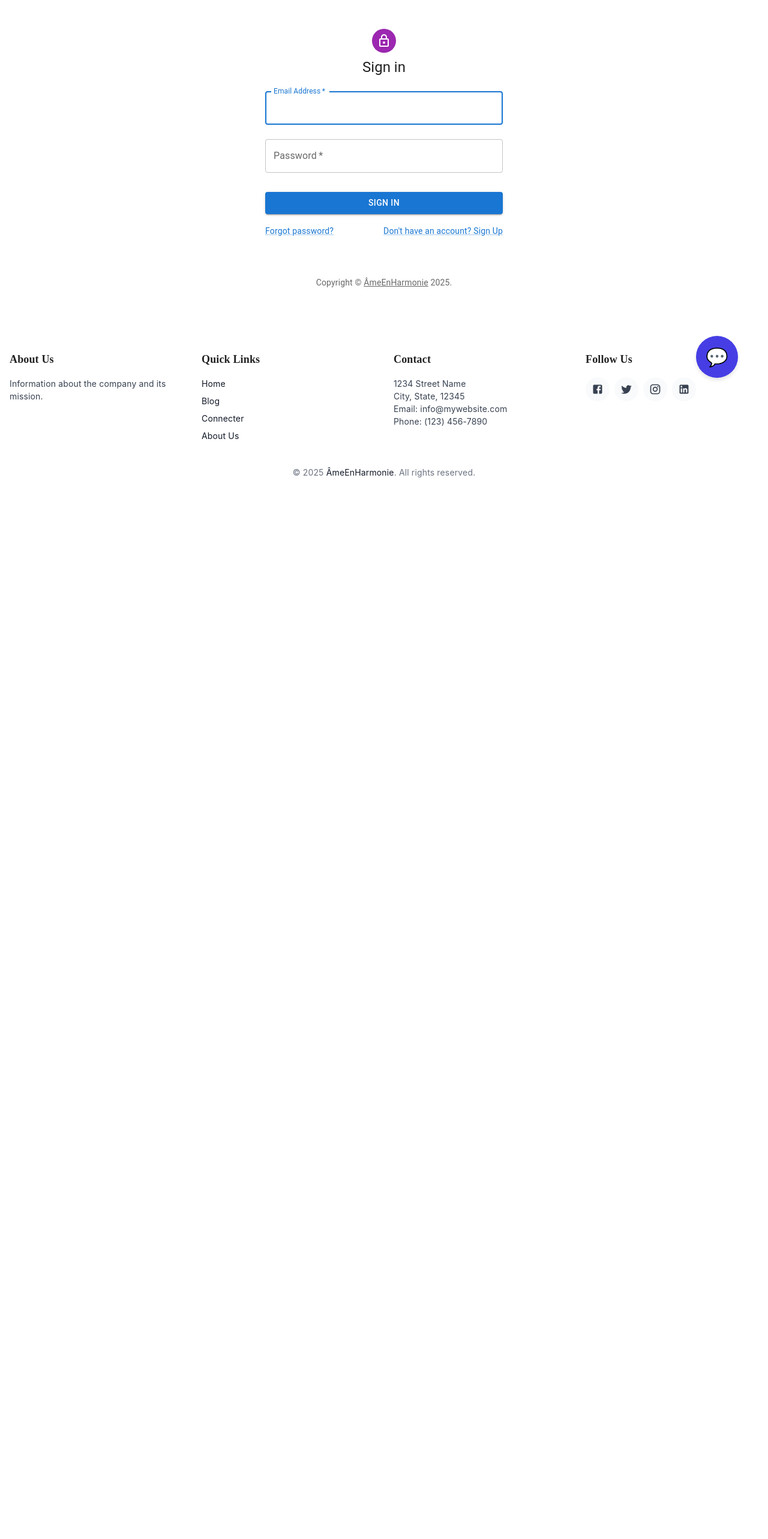
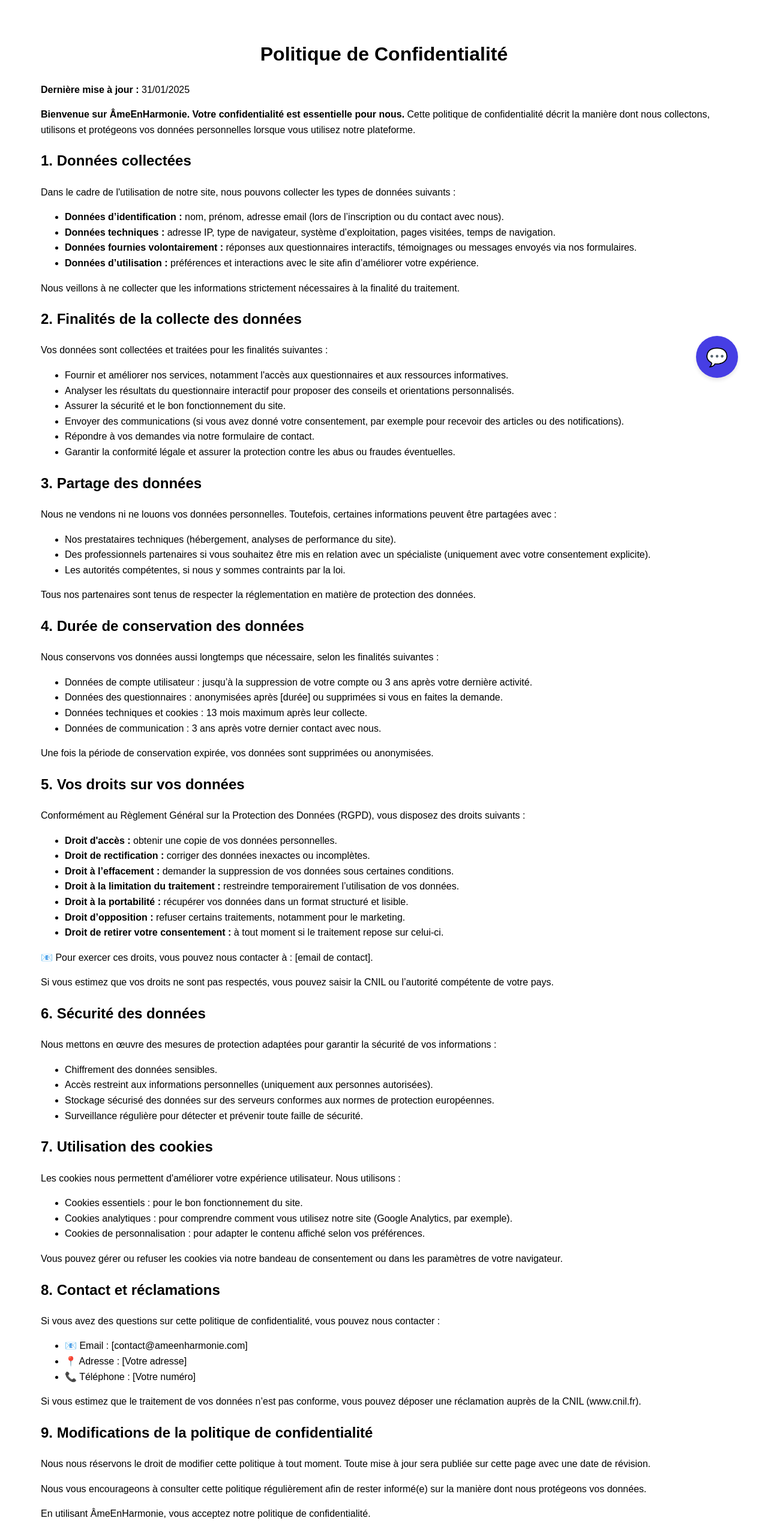
Before and after one commit to ohaddar/front_AME-EN-HARMONIE, a React (Vite) app: page /privacy-policy in a window 1280 px wide. Shown: the part 120-2686 px from the top of the page at 60% size. Before the commit the page ends 950 px from the top, so only its background shows below. Built offline with nearby package versions, Linux system fonts and the light colour scheme.

Commit message:
📄 add privacy-policy file

```diff
--- /dev/null
+++ b/src/components/common/privacy-policy.tsx
@@ -0,0 +1,260 @@
+const PrivacyPolicy = () => {
+  return (
+    <div
+      style={{
+        padding: "60px",
+        fontFamily: "Arial, sans-serif",
+        lineHeight: "1.6",
+      }}
+    >
+      <h1 style={{ textAlign: "center", marginBottom: "20px" }}>
+        Politique de Confidentialité
+      </h1>
+      <p>
+        <strong>Dernière mise à jour :</strong> 31/01/2025
+      </p>
+      <p>
+        <strong>
+          Bienvenue sur ÂmeEnHarmonie. Votre confidentialité est essentielle
+          pour nous.
+        </strong>{" "}
+        Cette politique de confidentialité décrit la manière dont nous
+        collectons, utilisons et protégeons vos données personnelles lorsque
+        vous utilisez notre plateforme.
+      </p>
+      <section style={{ marginBottom: "20px" }}>
+        <h2>1. Données collectées</h2>
+        <p>
+          Dans le cadre de l'utilisation de notre site, nous pouvons collecter
+          les types de données suivants :
+        </p>
+        <ul>
+          <li>
+            <strong>Données d’identification :</strong> nom, prénom, adresse
+            email (lors de l’inscription ou du contact avec nous).
+          </li>
+          <li>
+            <strong>Données techniques :</strong> adresse IP, type de
+            navigateur, système d’exploitation, pages visitées, temps de
+            navigation.
+          </li>
+          <li>
+            <strong>Données fournies volontairement :</strong> réponses aux
+            questionnaires interactifs, témoignages ou messages envoyés via nos
+            formulaires.
+          </li>
+          <li>
+            <strong>Données d’utilisation :</strong> préférences et interactions
+            avec le site afin d’améliorer votre expérience.
+          </li>
+        </ul>
+        <p>
+          Nous veillons à ne collecter que les informations strictement
+          nécessaires à la finalité du traitement.
+        </p>
+      </section>
+      <section style={{ marginBottom: "20px" }}>
+        <h2>2. Finalités de la collecte des données</h2>
+        <p>
+          Vos données sont collectées et traitées pour les finalités suivantes :
+        </p>
+        <ul>
+          <li>
+            Fournir et améliorer nos services, notamment l'accès aux
+            questionnaires et aux ressources informatives.
+          </li>
+          <li>
+            Analyser les résultats du questionnaire interactif pour proposer des
+            conseils et orientations personnalisés.
+          </li>
+          <li>Assurer la sécurité et le bon fonctionnement du site.</li>
+          <li>
+            Envoyer des communications (si vous avez donné votre consentement,
+            par exemple pour recevoir des articles ou des notifications).
+          </li>
+          <li>Répondre à vos demandes via notre formulaire de contact.</li>
+          <li>
+            Garantir la conformité légale et assurer la protection contre les
+            abus ou fraudes éventuelles.
+          </li>
+        </ul>
+      </section>
+      <section style={{ marginBottom: "20px" }}>
+        <h2>3. Partage des données</h2>
+        <p>
+          Nous ne vendons ni ne louons vos données personnelles. Toutefois,
+          certaines informations peuvent être partagées avec :
+        </p>
+        <ul>
+          <li>
+            Nos prestataires techniques (hébergement, analyses de performance du
+            site).
+          </li>
+          <li>
+            Des professionnels partenaires si vous souhaitez être mis en
+            relation avec un spécialiste (uniquement avec votre consentement
+            explicite).
+          </li>
+          <li>
+            Les autorités compétentes, si nous y sommes contraints par la loi.
+          </li>
+        </ul>
+        <p>
+          Tous nos partenaires sont tenus de respecter la réglementation en
+          matière de protection des données.
+        </p>
+      </section>
+      <section style={{ marginBottom: "20px" }}>
+        <h2>4. Durée de conservation des données</h2>
+        <p>
+          Nous conservons vos données aussi longtemps que nécessaire, selon les
+          finalités suivantes :
+        </p>
+        <ul>
+          <li>
+            Données de compte utilisateur : jusqu’à la suppression de votre
+            compte ou 3 ans après votre dernière activité.
+          </li>
+          <li>
+            Données des questionnaires : anonymisées après [durée] ou supprimées
+            si vous en faites la demande.
+          </li>
+          <li>
+            Données techniques et cookies : 13 mois maximum après leur collecte.
+          </li>
+          <li>
+            Données de communication : 3 ans après votre dernier contact avec
+            nous.
+          </li>
+        </ul>
+        <p>
+          Une fois la période de conservation expirée, vos données sont
+          supprimées ou anonymisées.
+        </p>
+      </section>
+      <section style={{ marginBottom: "20px" }}>
+        <h2>5. Vos droits sur vos données</h2>
+        <p>
+          Conformément au Règlement Général sur la Protection des Données
+          (RGPD), vous disposez des droits suivants :
+        </p>
+        <ul>
+          <li>
+            <strong>Droit d'accès :</strong> obtenir une copie de vos données
+            personnelles.
+          </li>
+          <li>
+            <strong>Droit de rectification :</strong> corriger des données
+            inexactes ou incomplètes.
+          </li>
+          <li>
+            <strong>Droit à l’effacement :</strong> demander la suppression de
+            vos données sous certaines conditions.
+          </li>
+          <li>
+            <strong>Droit à la limitation du traitement :</strong> restreindre
+            temporairement l’utilisation de vos données.
+          </li>
+          <li>
+            <strong>Droit à la portabilité :</strong> récupérer vos données dans
+            un format structuré et lisible.
+          </li>
+          <li>
+            <strong>Droit d’opposition :</strong> refuser certains traitements,
+            notamment pour le marketing.
+          </li>
+          <li>
+            <strong>Droit de retirer votre consentement :</strong> à tout moment
+            si le traitement repose sur celui-ci.
+          </li>
+        </ul>
+        <p>
+          📧 Pour exercer ces droits, vous pouvez nous contacter à : [email de
+          contact].
+        </p>
+        <p>
+          Si vous estimez que vos droits ne sont pas respectés, vous pouvez
+          saisir la CNIL ou l’autorité compétente de votre pays.
+        </p>
+      </section>
+      <section style={{ marginBottom: "20px" }}>
+        <h2>6. Sécurité des données</h2>
+        <p>
+          Nous mettons en œuvre des mesures de protection adaptées pour garantir
+          la sécurité de vos informations :
+        </p>
+        <ul>
+          <li>Chiffrement des données sensibles.</li>
+          <li>
+            Accès restreint aux informations personnelles (uniquement aux
+            personnes autorisées).
+          </li>
+          <li>
+            Stockage sécurisé des données sur des serveurs conformes aux normes
+            de protection européennes.
+          </li>
+          <li>
+            Surveillance régulière pour détecter et prévenir toute faille de
+            sécurité.
+          </li>
+        </ul>
+      </section>
+      <section style={{ marginBottom: "20px" }}>
+        <h2>7. Utilisation des cookies</h2>
+        <p>
+          Les cookies nous permettent d'améliorer votre expérience utilisateur.
+          Nous utilisons :
+        </p>
+        <ul>
+          <li>Cookies essentiels : pour le bon fonctionnement du site.</li>
+          <li>
+            Cookies analytiques : pour comprendre comment vous utilisez notre
+            site (Google Analytics, par exemple).
+          </li>
+          <li>
+            Cookies de personnalisation : pour adapter le contenu affiché selon
+            vos préférences.
+          </li>
+        </ul>
+        <p>
+          Vous pouvez gérer ou refuser les cookies via notre bandeau de
+          consentement ou dans les paramètres de votre navigateur.
+        </p>
+      </section>
+      <section style={{ marginBottom: "20px" }}>
+        <h2>8. Contact et réclamations</h2>
+        <p>
+          Si vous avez des questions sur cette politique de confidentialité,
+          vous pouvez nous contacter :
+        </p>
+        <ul>
+          <li>📧 Email : [contact@ameenharmonie.com]</li>
+          <li>📍 Adresse : [Votre adresse]</li>
+          <li>📞 Téléphone : [Votre numéro]</li>
+        </ul>
+        <p>
+          Si vous estimez que le traitement de vos données n’est pas conforme,
+          vous pouvez déposer une réclamation auprès de la CNIL (www.cnil.fr).
+        </p>
+      </section>
+      <section style={{ marginBottom: "20px" }}>
+        <h2>9. Modifications de la politique de confidentialité</h2>
+        <p>
+          Nous nous réservons le droit de modifier cette politique à tout
+          moment. Toute mise à jour sera publiée sur cette page avec une date de
+          révision.
+        </p>
+        <p>
+          Nous vous encourageons à consulter cette politique régulièrement afin
+          de rester informé(e) sur la manière dont nous protégeons vos données.
+        </p>
+        <p>
+          En utilisant ÂmeEnHarmonie, vous acceptez notre politique de
+          confidentialité.
+        </p>
+      </section>
+    </div>
+  );
+};
+
+export default PrivacyPolicy;
--- a/src/components/layouts/routeConfig.tsx
+++ b/src/components/layouts/routeConfig.tsx
@@ -14,6 +14,7 @@ import BlogDetails from "../../pages/blog/BlogDetails";
 import { EditBlogPage } from "../../pages/blog/EditBlogPage";
 import TestCard from "../common/TestCard";
 import TestResultPage from "../../pages/TestResultPage";
+import PrivacyPolicy from "../common/privacy-policy";
 
 const RoutesConfig: React.FC = () => {
   const { currentUser } = useAuth();
@@ -31,14 +32,14 @@ const RoutesConfig: React.FC = () => {
 
   return (
     <Routes>
-      {/* Routes for when the user is not logged in */}
+      {/* Routes for non logged in users*/}
       <Route path="/" element={<Root />}>
         <Route path="" element={<Home />} />
         <Route path="/connect" element={<SignInPage />} />
         <Route path="/sign-up" element={<SignUpPage />} />{" "}
-        {/* Replace with actual Sign Up Page */}
         <Route path="/about" element={<About />} />
         <Route path="/reset-password" element={<ResetPasswordPage />} />
+        <Route path="/privacy-policy" element={<PrivacyPolicy />} />
       </Route>
 
       {/* Admin Routes - Only accessible if logged in as Admin */}
```
